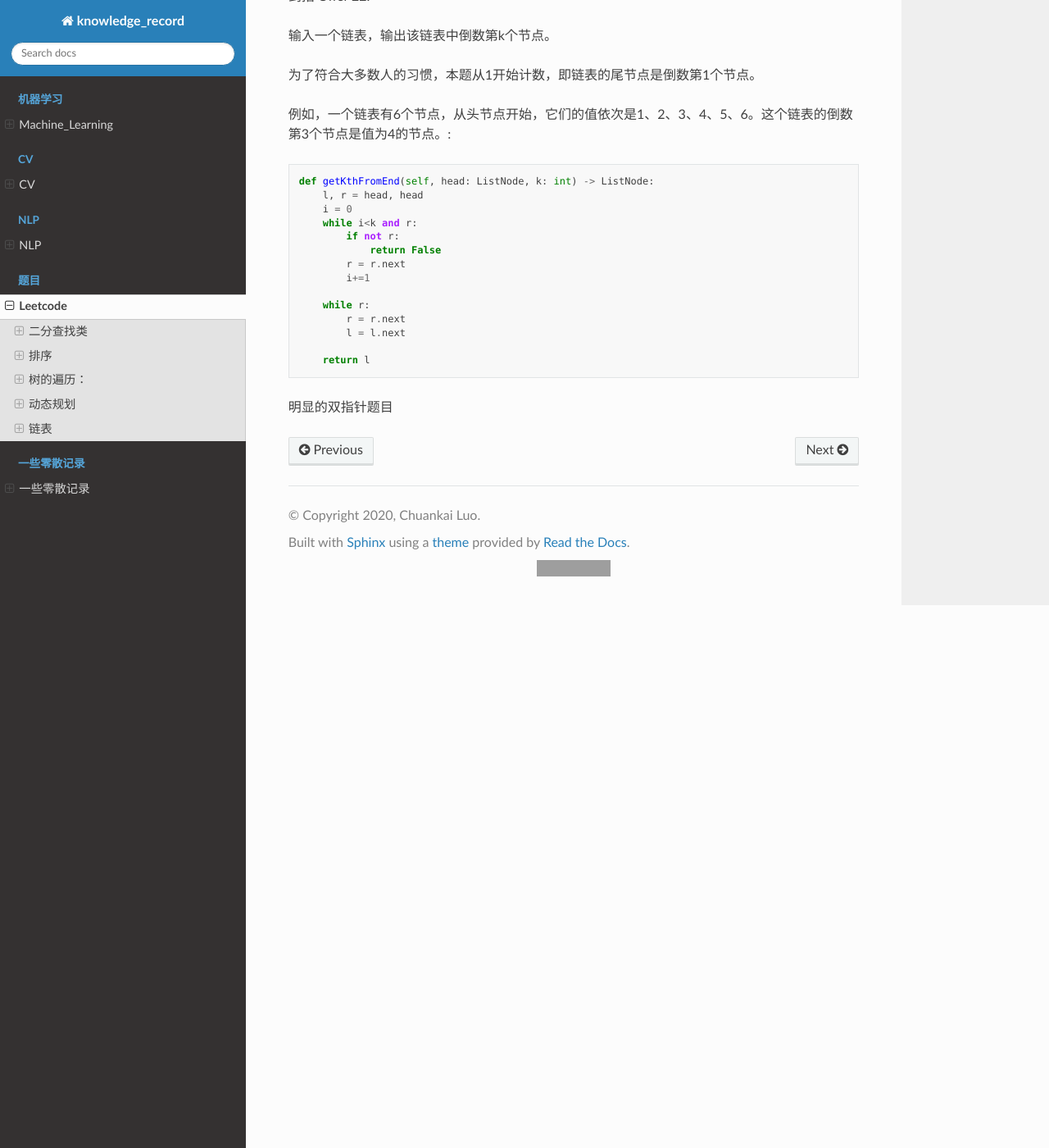
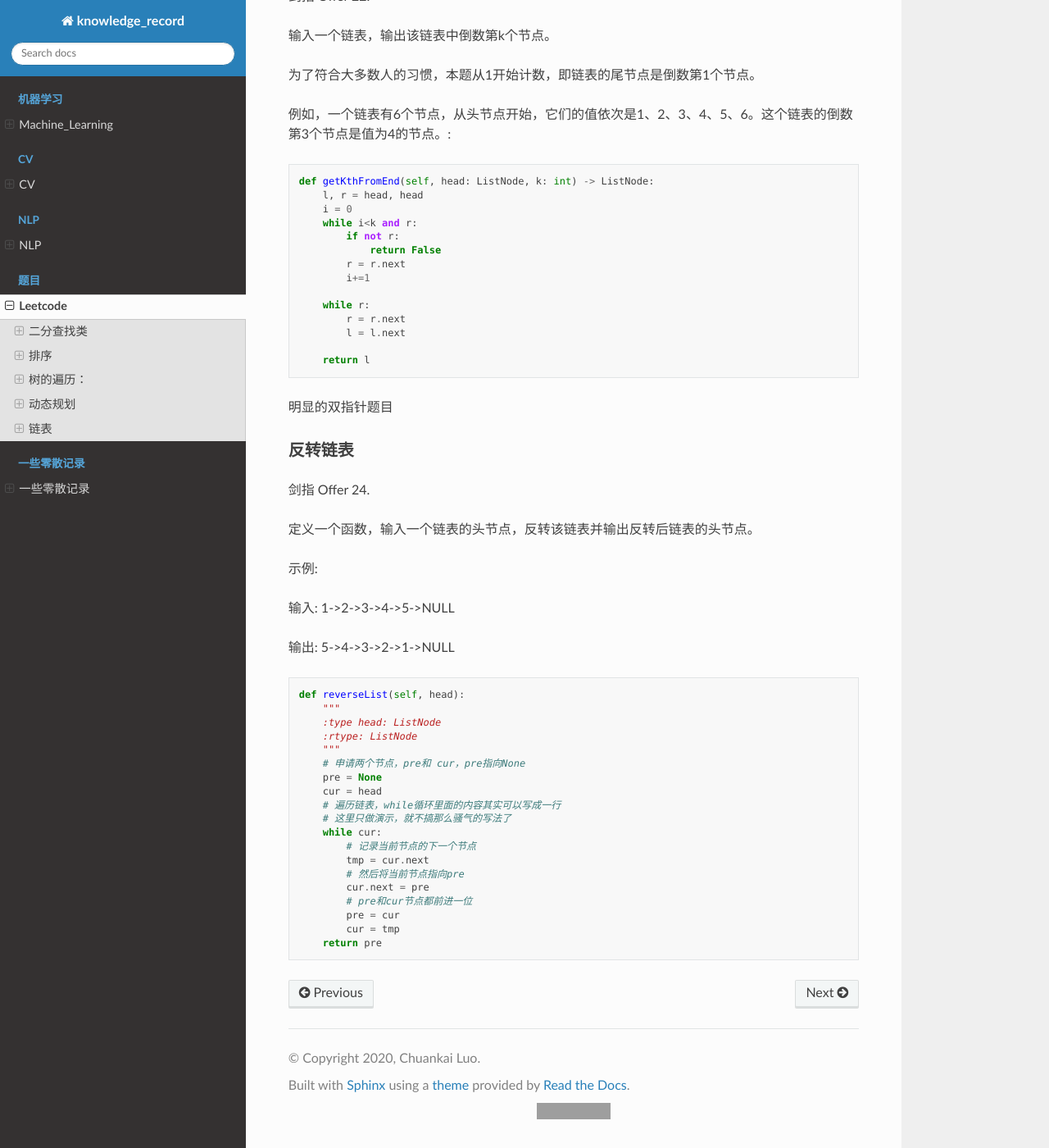
Before and after one commit to luochuankai-JHU/knowledge_record, a Sphinx documentation site: the page built from docs/leetcode/leetcode.rst, in a window 1280 px wide and 1400 px high, scrolled down 15594 px. Shown: the whole window at 82% size. Built offline with Sphinx 7.4.7 and the Read the Docs theme 2.0.0, drawn with Linux system fonts in a browser that asks for light colours; grey boxes are pictures that could not be loaded.

Commit message:
code linked

```diff
--- a/docs/leetcode/leetcode.rst
+++ b/docs/leetcode/leetcode.rst
@@ -785,3 +785,38 @@ leetcode 5.
         return l
 
 明显的双指针题目
+
+
+反转链表
+------------------
+剑指 Offer 24.
+
+定义一个函数，输入一个链表的头节点，反转该链表并输出反转后链表的头节点。
+
+示例:
+
+输入: 1->2->3->4->5->NULL
+
+输出: 5->4->3->2->1->NULL
+
+::
+
+    def reverseList(self, head):
+        """
+        :type head: ListNode
+        :rtype: ListNode
+        """
+        # 申请两个节点，pre和 cur，pre指向None
+        pre = None
+        cur = head
+        # 遍历链表，while循环里面的内容其实可以写成一行
+        # 这里只做演示，就不搞那么骚气的写法了
+        while cur:
+            # 记录当前节点的下一个节点
+            tmp = cur.next
+            # 然后将当前节点指向pre
+            cur.next = pre
+            # pre和cur节点都前进一位
+            pre = cur
+            cur = tmp
+        return pre
```
